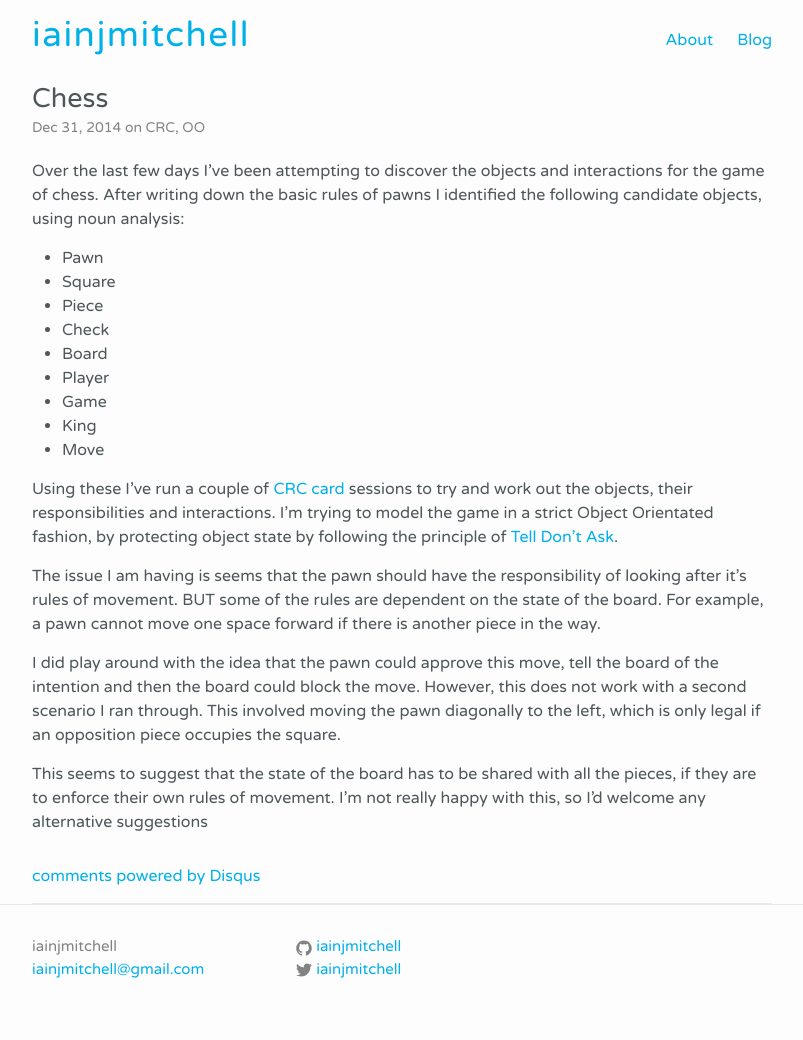
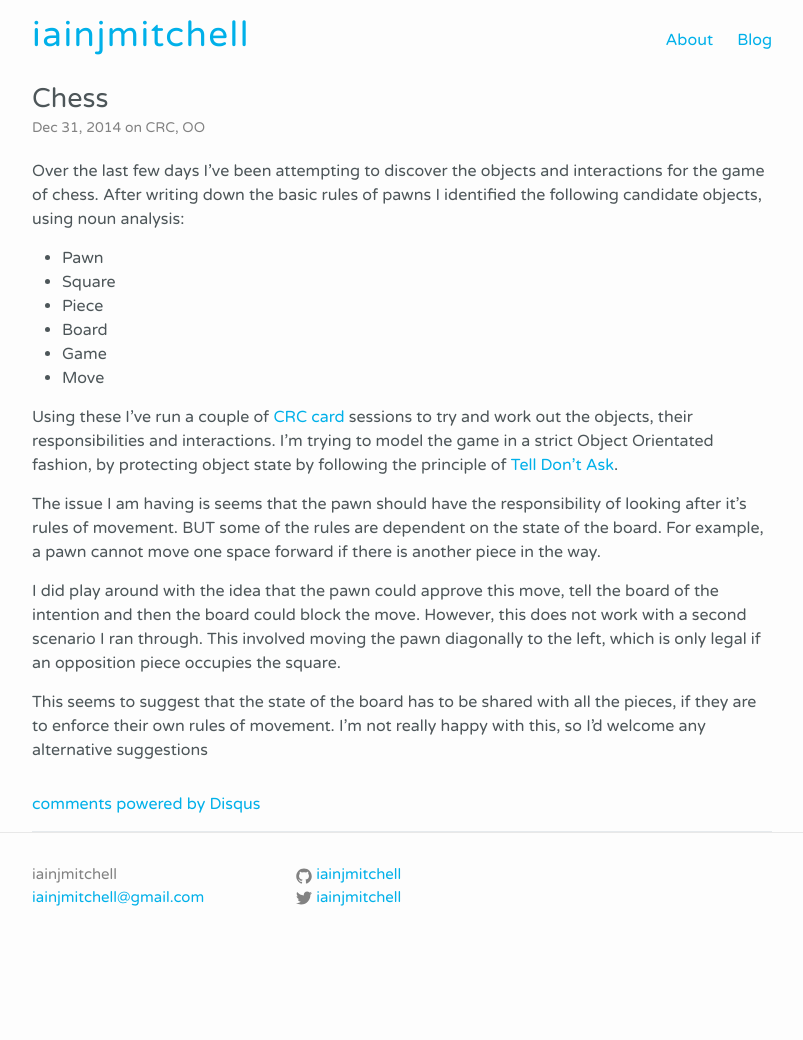
Before and after one commit to iainjmitchell/iainjmitchell.github.io, a Jekyll site: the page built from _posts/2014-12-31-chess.markdown, in a window 1280 px wide. Shown: the whole page, without its empty margins (238-1041 px from the left). Built offline with Jekyll 4.4.1, drawn with Linux system fonts in a browser that asks for light colours; Markdown is read by kramdown in place of the engine named in the settings; comment, search, counter and statistics services are not loaded; after the commit the page ends 968 px from its top, so only the background shows below that.

Commit message:
removing some candidate

```diff
--- a/_posts/2014-12-31-chess.markdown
+++ b/_posts/2014-12-31-chess.markdown
@@ -10,11 +10,8 @@ Over the last few days I've been attempting to discover the objects and interact
 * Pawn
 * Square
 * Piece
-* Check
 * Board
-* Player
 * Game
-* King
 * Move
 
 Using these I've run a couple of [CRC card](http://en.wikipedia.org/wiki/Class-responsibility-collaboration_card) sessions to try and work out the objects, their responsibilities and interactions.  I'm trying to model the game in a strict Object Orientated fashion, by protecting object state by following the principle of [Tell Don't Ask](https://pragprog.com/articles/tell-dont-ask).
```
